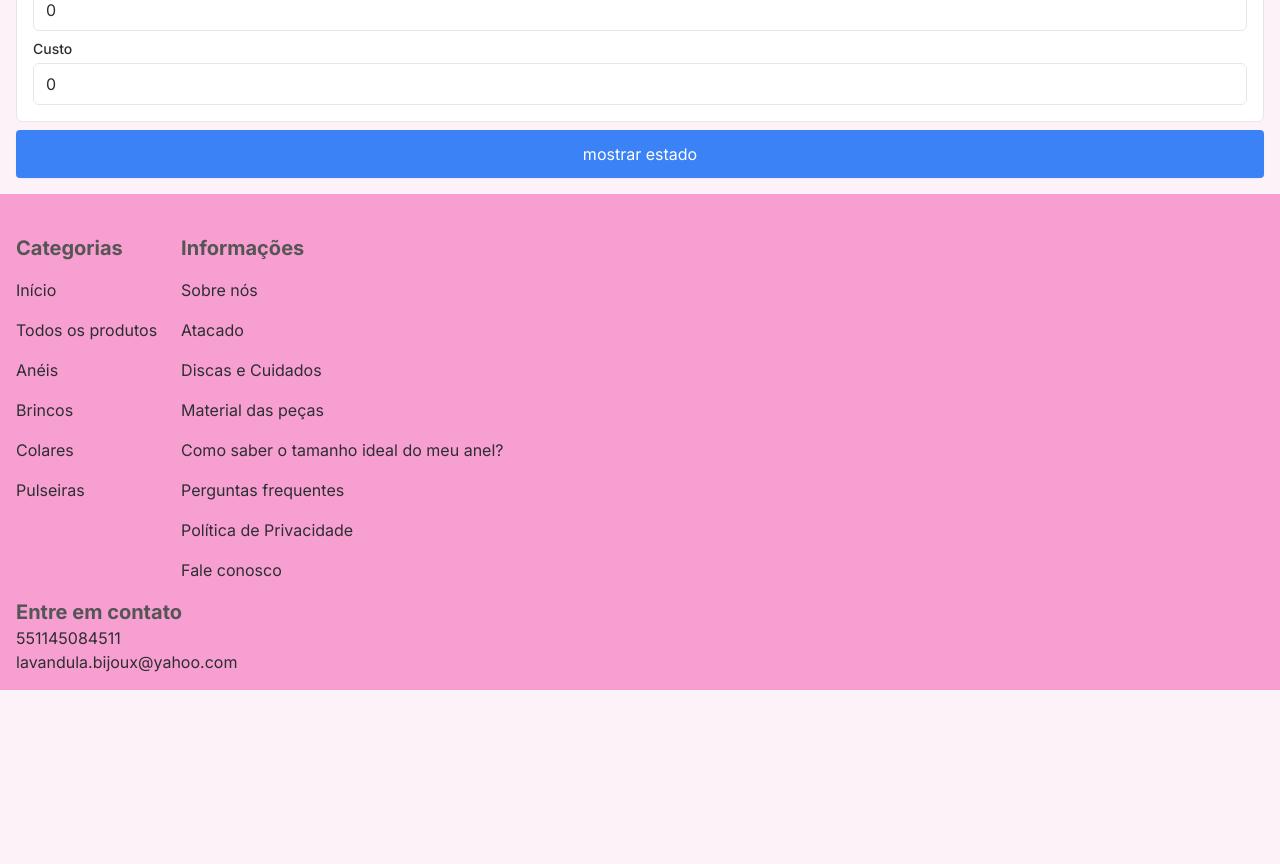
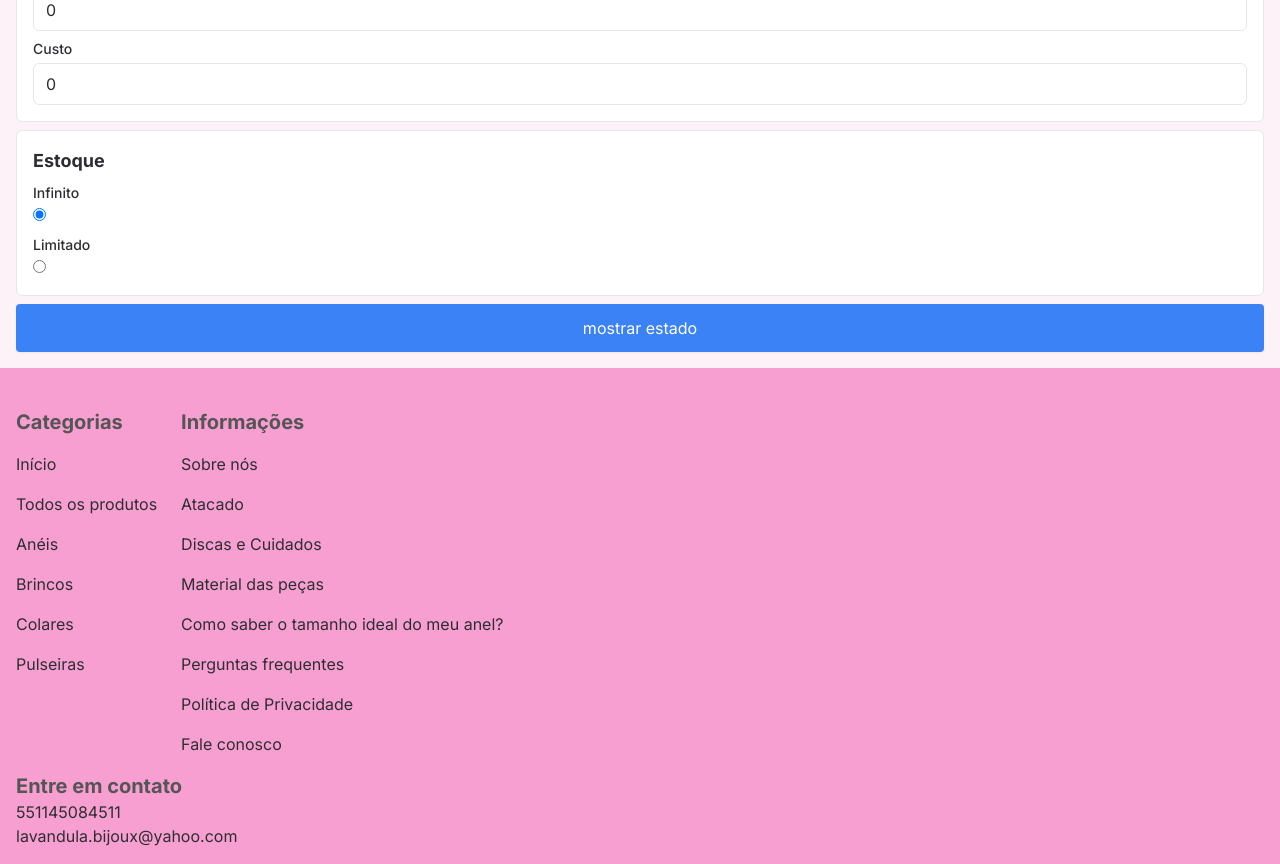
Before and after one commit to cafe51/Alexa-semijoias, a Next.js app in the folder alexa-site/: page /admin/dashboard/1/produtos/novo in a window 1280 px wide. Shown: the part 880-1744 px from the top of the page. Before the commit the page ends 1570 px from the top, so only its background shows below. Built offline with nearby package versions, Linux system fonts and the light colour scheme; no server answers; the database is empty.

Commit message:
created stock section on new product screen page

```diff
--- /dev/null
+++ b/alexa-site/src/app/admin/dashboard/[adminId]/produtos/novo/StockSection.tsx
@@ -0,0 +1,50 @@
+// app/admin/dashboard/[adminId]/produtos/novo/StockSection.tsx
+import { UseNewProductStateType } from '@/app/utils/types';
+import React from 'react';
+
+interface StockSectionProps {
+    state: UseNewProductStateType;
+    handleStockTypeChange: (stockType: 'infinite' | 'limited') => void;
+    handleStockQuantityChange: (stockQuantity: number) => void;
+}
+
+export default function StockSection({
+    state,
+    handleStockTypeChange,
+    handleStockQuantityChange,
+}: StockSectionProps){
+    return (
+        <section className="p-4 border rounded-md bg-white">
+            <h2 className="text-lg font-bold">Estoque</h2>
+            <div className="mt-2">
+                <label className="block text-sm font-medium">Infinito</label>
+                <input
+                    type="radio"
+                    name="stockType"
+                    checked={ state.stockType === 'infinite' }
+                    onChange={ () => handleStockTypeChange('infinite') }
+                    className="mr-2"
+                />
+            </div>
+            <div className="mt-2">
+                <label className="block text-sm font-medium">Limitado</label>
+                <input
+                    type="radio"
+                    name="stockType"
+                    checked={ state.stockType === 'limited' }
+                    onChange={ () => handleStockTypeChange('limited') }
+                    className="mr-2"
+                />
+                { state.stockType === 'limited' && (
+                    <input
+                        type="number"
+                        value={ state.stockQuantity }
+                        onChange={ (e) => handleStockQuantityChange(Number(e.target.value)) }
+                        className="mt-1 block w-full px-3 py-2 border rounded-md"
+                        placeholder="Quantidade"
+                    />
+                ) }
+            </div>
+        </section>
+    );
+}
--- a/alexa-site/src/app/admin/dashboard/[adminId]/produtos/novo/page.tsx
+++ b/alexa-site/src/app/admin/dashboard/[adminId]/produtos/novo/page.tsx
@@ -5,6 +5,7 @@ import LargeButton from '@/app/components/LargeButton';
 import NameAndDescriptionSection from './NameAndDescriptionSection';
 import PhotosSection from './PhotosSection';
 import PricesSection from './PricesSection';
+import StockSection from './StockSection';
 
 export default function NewProductPage() {
     const {
@@ -12,6 +13,8 @@ export default function NewProductPage() {
         handleNameChange,
         handleDescriptionChange,
         handleValueChange,
+        handleStockQuantityChange,
+        handleStockTypeChange,
     } = useNewProductState();
 
     return (
@@ -22,10 +25,15 @@ export default function NewProductPage() {
                 handleDescriptionChange={ handleDescriptionChange }
             />
             <PhotosSection />
+
             <PricesSection
                 state={ state }
                 handleValueChange={ handleValueChange }
             />
+
+            <StockSection state={ state }
+                handleStockQuantityChange={ handleStockQuantityChange }
+                handleStockTypeChange={ handleStockTypeChange } />
             <LargeButton color='blue' onClick={ () => console.log(state) } loadingButton={ false }>
             mostrar estado
             </LargeButton>
```
